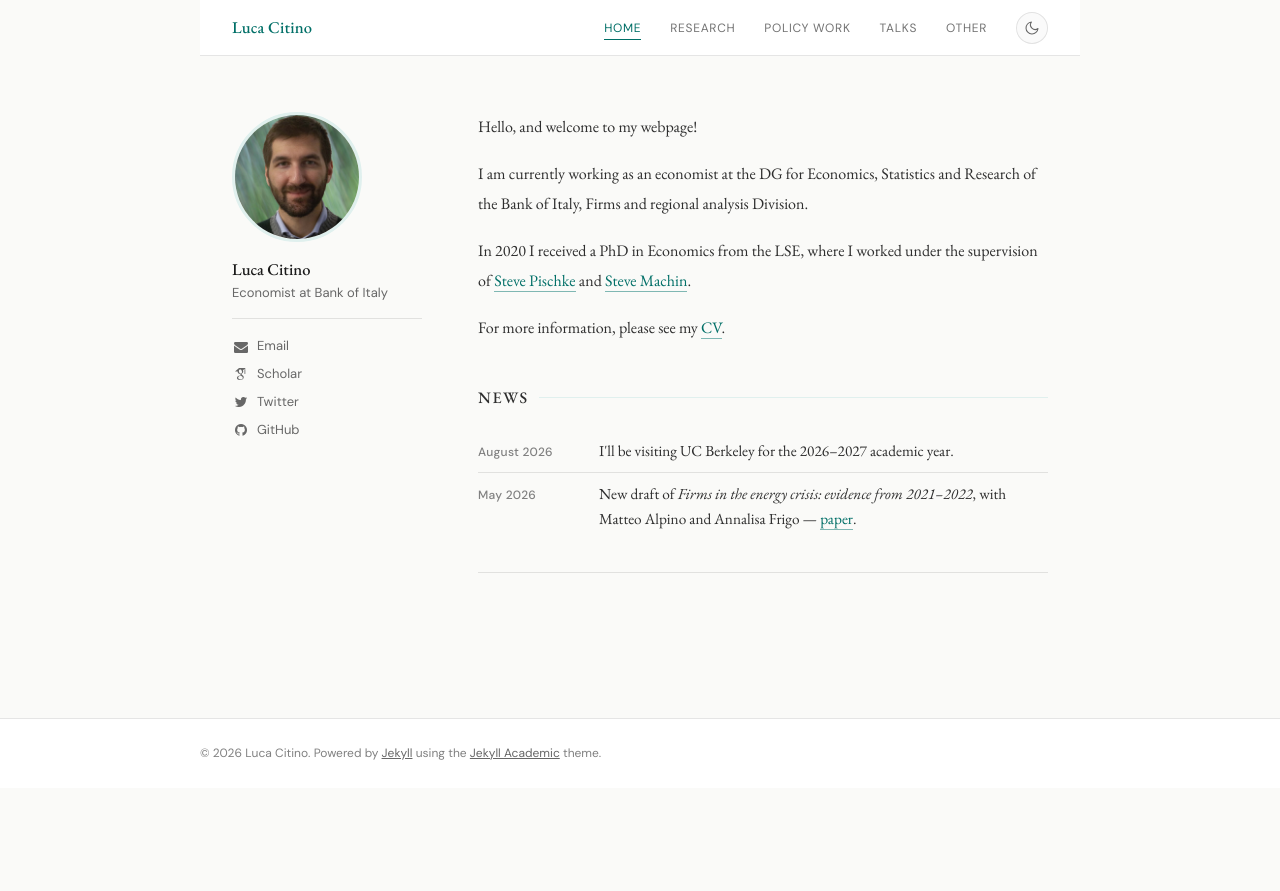
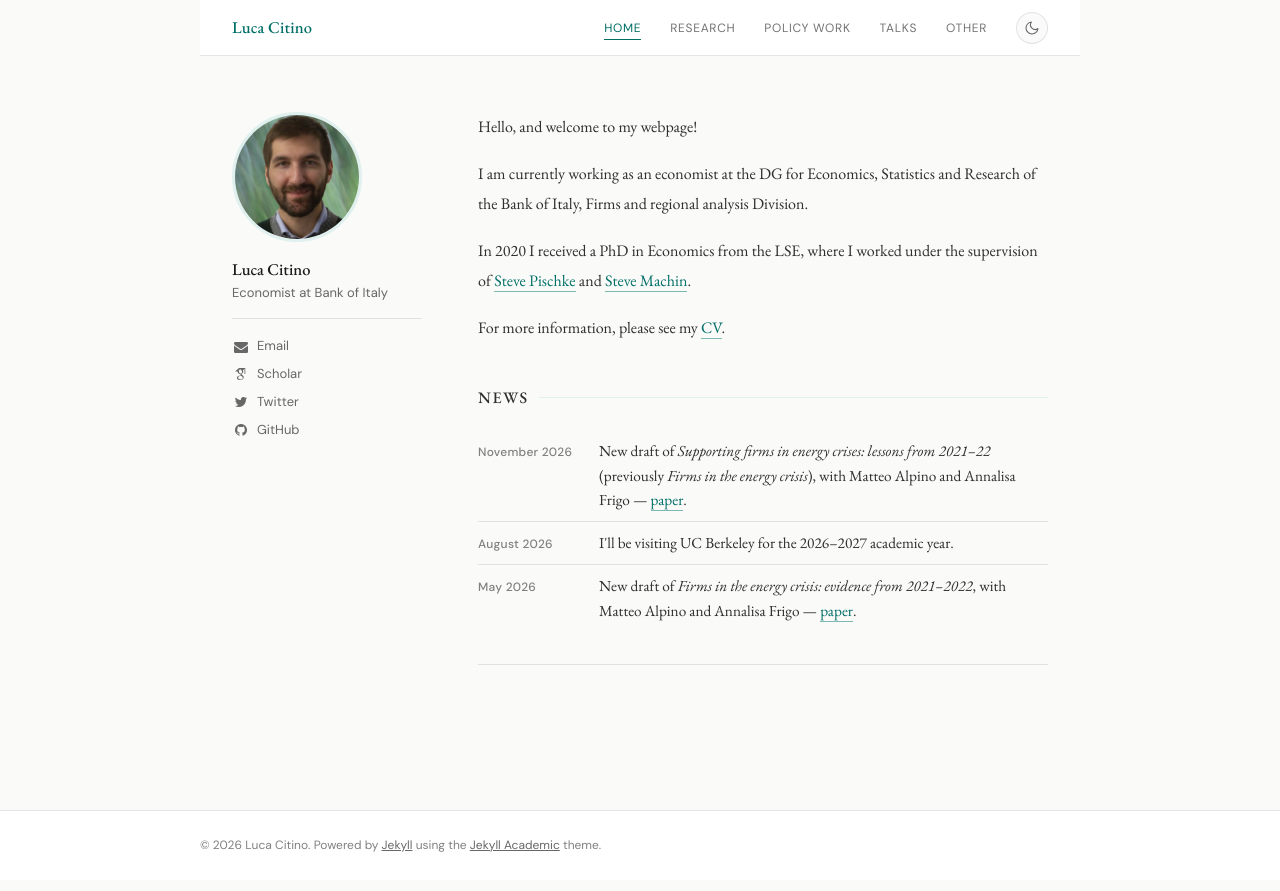
Before and after one commit to luca-citino/luca-citino.github.io, a Jekyll site: the page built from index.md, in a window 1280 px wide. Shown: the top 891 px of the page. Built offline with Jekyll 4.4.1, drawn with Linux system fonts in a browser that asks for light colours; nearby versions of some CDN libraries; some web fonts are replaced.

Commit message:
Add news entry for the new energy crisis paper draft
Co-Authored-By: Claude Opus 5.5 <noreply@anthropic.com>
Claude-Session: https://claude.ai/code/session_016HWvzx49Mu59NW2fzATEGh

```diff
--- a/_data/news.yml
+++ b/_data/news.yml
@@ -10,6 +10,13 @@
 #         processed here, so use plain HTML <a href="...">...</a> if you
 #         want a link.
 # ============================================================================
+
+- date: November 2026
+  text: >-
+    New draft of <em>Supporting firms in energy crises: lessons from 2021–22</em>
+    (previously <em>Firms in the energy crisis</em>),
+    with Matteo Alpino and Annalisa Frigo —
+    <a href="https://luca-citino.github.io/docs/acf_nov2026.pdf">paper</a>.
 
 - date: August 2026
   text: >-
```
